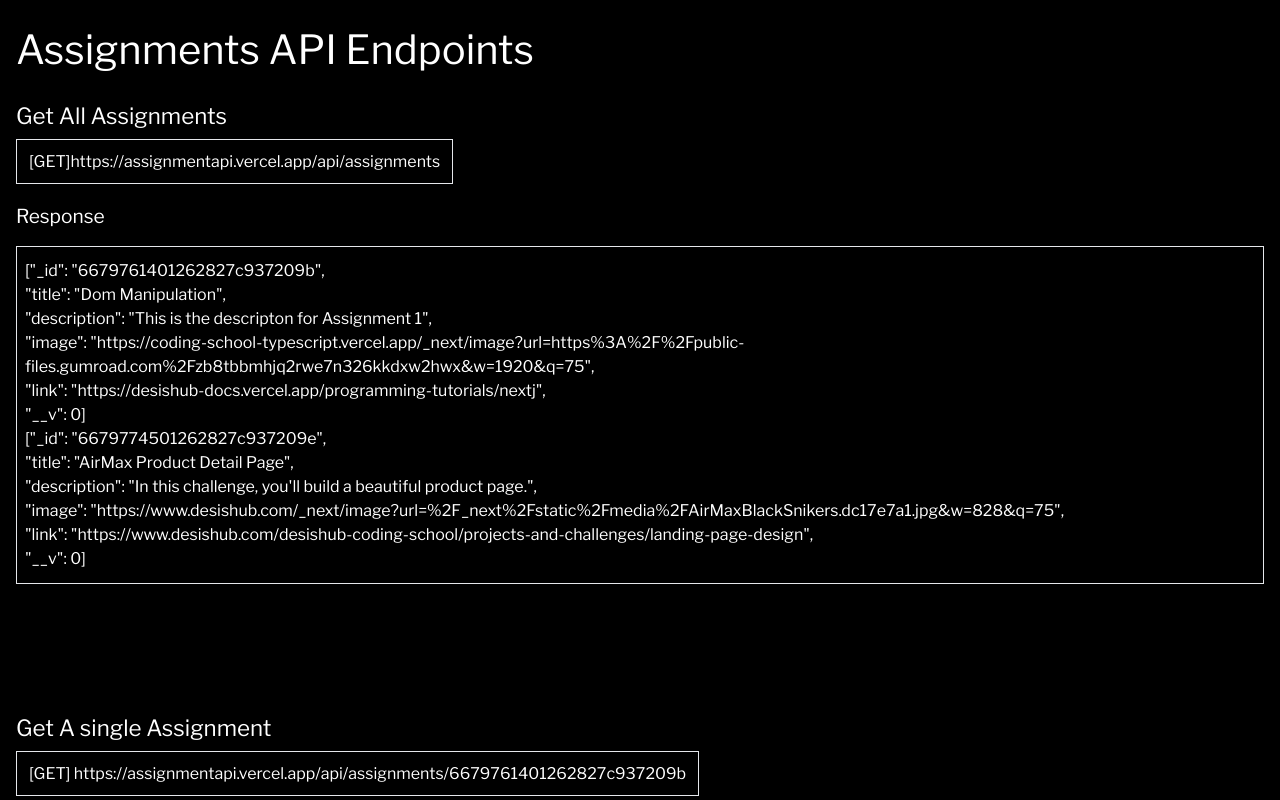
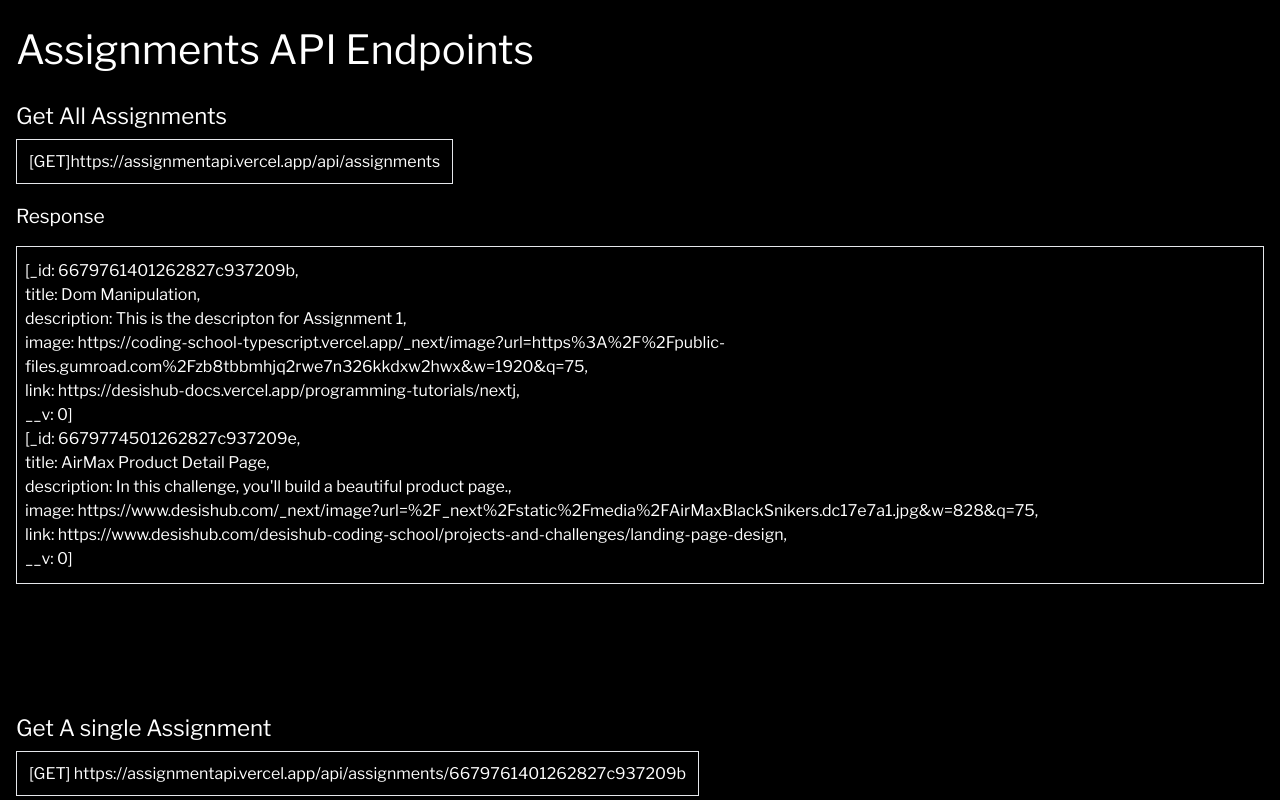
Before and after one commit to johnelipse/assignmentapi, a Next.js app: page / in a window 1280 px wide. Shown: the top 800 px of the page. Built offline with nearby package versions, Linux system fonts and the light colour scheme.

Commit message:
ui-update

```diff
--- a/app/page.tsx
+++ b/app/page.tsx
@@ -22,20 +22,20 @@ export default function page() {
         <h3 className="text-white text-[1.2rem] ">Response</h3>
         <div className="mt-4 text-white border-[1px] px-2 py-3 w-full">
 
-     ["_id": "6679761401262827c937209b",<br/>
-      "title": "Dom Manipulation",<br/>
-      "description": "This is the descripton for Assignment 1",<br/>
-      "image": "https://coding-school-typescript.vercel.app/_next/image?url=https%3A%2F%2Fpublic-files.gumroad.com%2Fzb8tbbmhjq2rwe7n326kkdxw2hwx&w=1920&q=75",<br/>
-      "link": "https://desishub-docs.vercel.app/programming-tutorials/nextj",<br/>
-      "__v": 0]<br/>
+     [_id: 6679761401262827c937209b,<br/>
+      title: Dom Manipulation,<br/>
+      description: This is the descripton for Assignment 1,<br/>
+      image: https://coding-school-typescript.vercel.app/_next/image?url=https%3A%2F%2Fpublic-files.gumroad.com%2Fzb8tbbmhjq2rwe7n326kkdxw2hwx&w=1920&q=75,<br/>
+      link: https://desishub-docs.vercel.app/programming-tutorials/nextj,<br/>
+      __v: 0]<br/>
 
 
-      ["_id": "6679774501262827c937209e",<br/>
-      "title": "AirMax Product Detail Page",<br/>
-      "description": "In this challenge, you'll build a beautiful product page.",<br/>
-      "image": "https://www.desishub.com/_next/image?url=%2F_next%2Fstatic%2Fmedia%2FAirMaxBlackSnikers.dc17e7a1.jpg&w=828&q=75",<br/>
-      "link": "https://www.desishub.com/desishub-coding-school/projects-and-challenges/landing-page-design",<br/>
-      "__v": 0]
+      [_id: 6679774501262827c937209e,<br/>
+      title: AirMax Product Detail Page,<br/>
+      description: In this challenge, you'll build a beautiful product page.,<br/>
+      image: https://www.desishub.com/_next/image?url=%2F_next%2Fstatic%2Fmedia%2FAirMaxBlackSnikers.dc17e7a1.jpg&w=828&q=75,<br/>
+      link: https://www.desishub.com/desishub-coding-school/projects-and-challenges/landing-page-design,<br/>
+      __v: 0]
 
         </div>
       </div>
@@ -54,12 +54,12 @@ export default function page() {
         <h3 className="text-white text-[1.2rem] ">Response</h3>
         <div className="mt-4 text-white border-[1px] px-2 py-3">
 
-     ["_id": "6679761401262827c937209b",<br/>
-      "title": "Dom Manipulation",<br/>
-      "description": "This is the descripton for Assignment 1",<br/>
-      "image": "https://coding-school-typescript.vercel.app/_next/image?url=https%3A%2F%2Fpublic-files.gumroad.com%2Fzb8tbbmhjq2rwe7n326kkdxw2hwx&w=1920&q=75",<br/>
-      "link": "https://desishub-docs.vercel.app/programming-tutorials/nextj",<br/>
-      "__v": 0]<br/>
+     [_id: 6679761401262827c937209b,<br/>
+      title: Dom Manipulation,<br/>
+      description: This is the descripton for Assignment 1,<br/>
+      image: https://coding-school-typescript.vercel.app/_next/image?url=https%3A%2F%2Fpublic-files.gumroad.com%2Fzb8tbbmhjq2rwe7n326kkdxw2hwx&w=1920&q=75,<br/>
+      link: https://desishub-docs.vercel.app/programming-tutorials/nextj,<br/>
+      __v: 0]<br/>
        </div>
       </div>
         </div>
@@ -77,12 +77,12 @@ export default function page() {
         <h3 className="text-white text-[1.2rem] ">Body</h3>
         <div className="mt-4 text-white border-[1px] px-2 py-3">
 
-     ["_id": "6679761401262827c937209b",<br/>
-      "title": "Dom Manipulation",<br/>
-      "description": "This is the descripton for Assignment 1",<br/>
-      "image": "https://coding-school-typescript.vercel.app/_next/image?url=https%3A%2F%2Fpublic-files.gumroad.com%2Fzb8tbbmhjq2rwe7n326kkdxw2hwx&w=1920&q=75",<br/>
-      "link": "https://desishub-docs.vercel.app/programming-tutorials/nextj",<br/>
-      "__v": 0]<br/>
+     [_id: 6679761401262827c937209b,<br/>
+      title": "Dom Manipulation,<br/>
+      description: This is the descripton for Assignment 1,<br/>
+      image: https://coding-school-typescript.vercel.app/_next/image?url=https%3A%2F%2Fpublic-files.gumroad.com%2Fzb8tbbmhjq2rwe7n326kkdxw2hwx&w=1920&q=75,<br/>
+      link: "https://desishub-docs.vercel.app/programming-tutorials/nextj,<br/>
+      __v: 0]<br/>
        </div>
       </div>
         </div>
```
